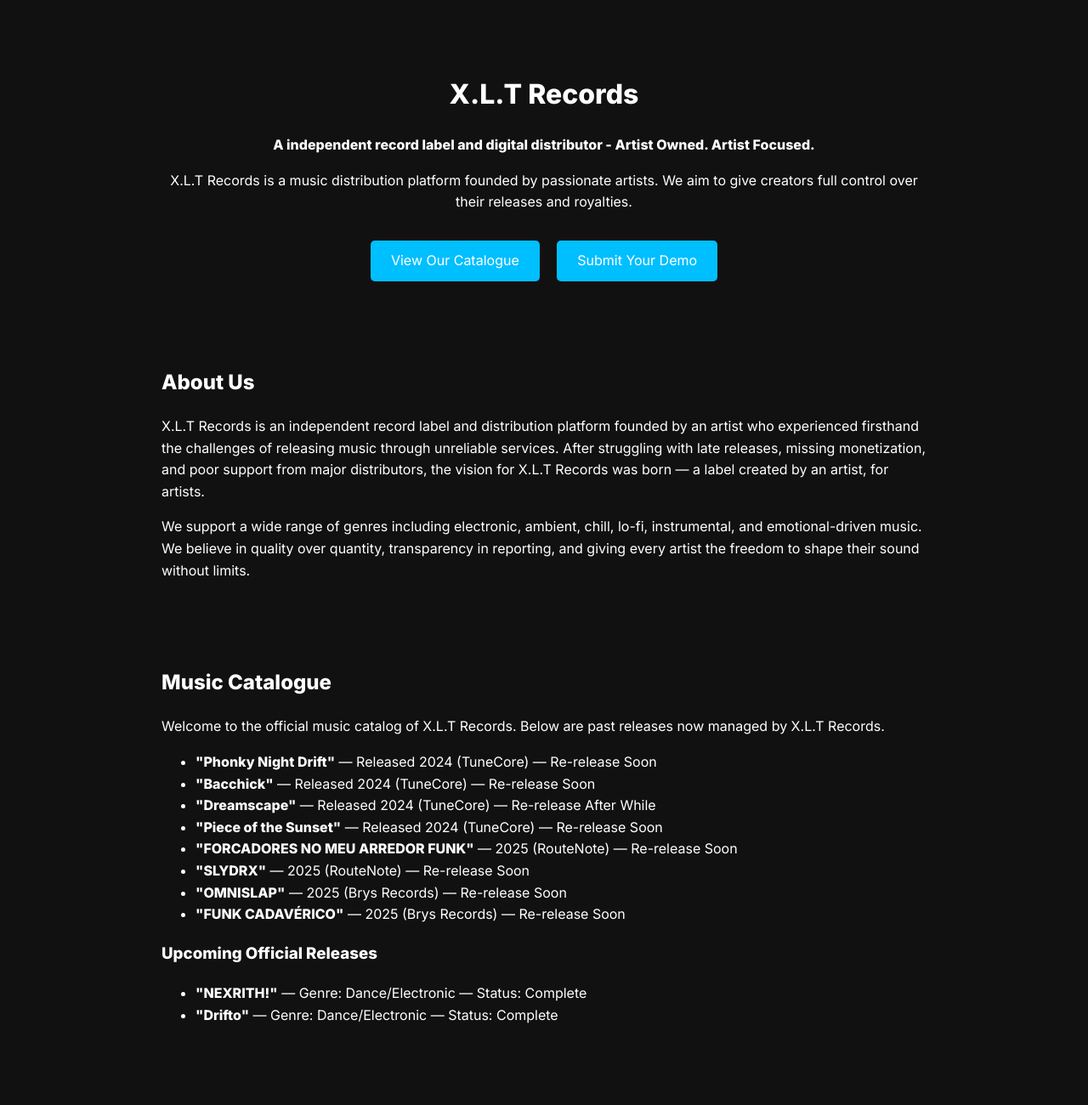
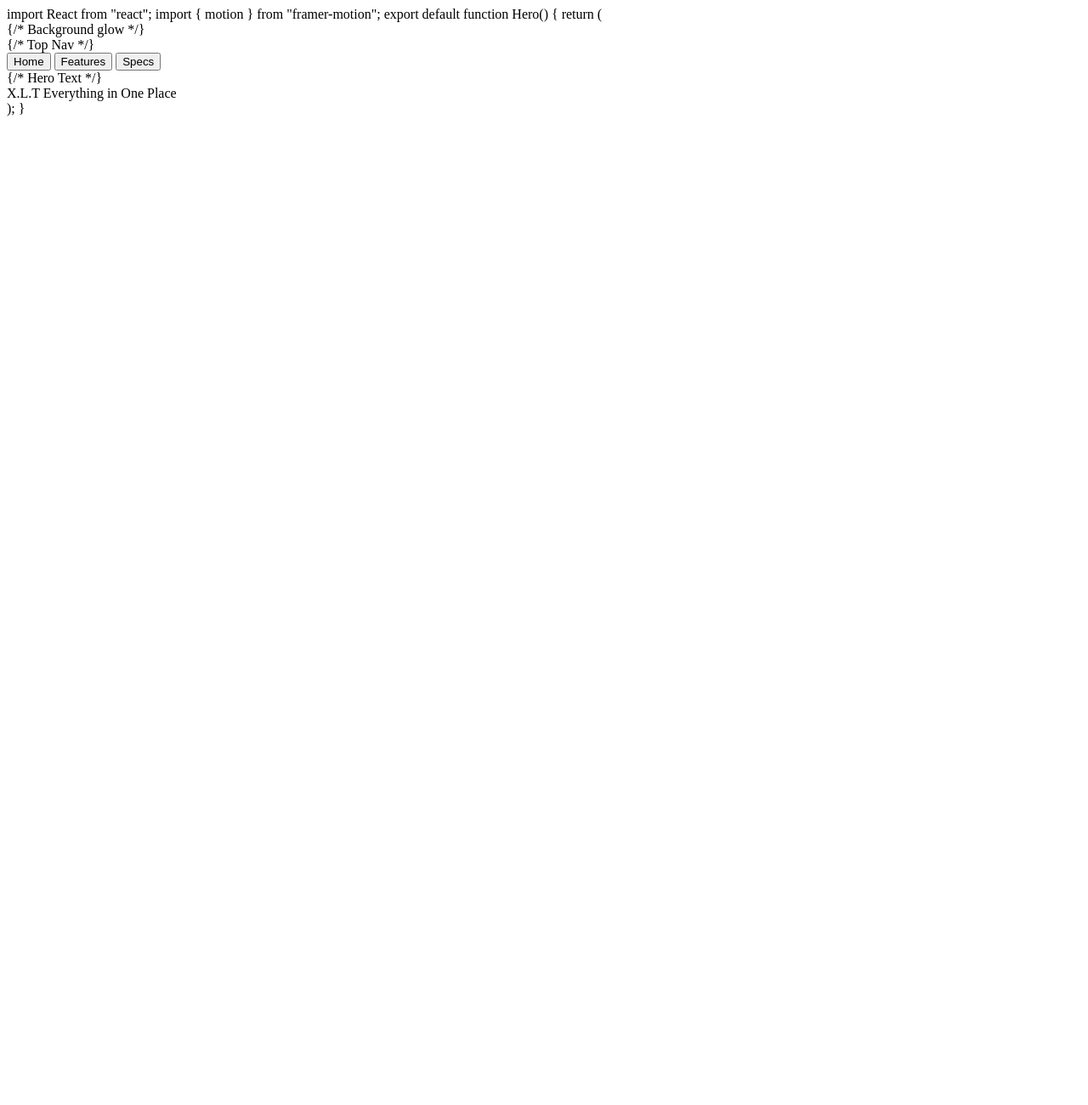
Before and after one commit to xltrecordslebal/X.L.T-Records-, a plain HTML site: page index.html in a window 1280 px wide. Shown: the top 1300 px of the page at 85% size. After the commit the page ends 800 px from the top, so only its background shows below. Drawn offline with Linux system fonts and the light colour scheme.

Commit message:
Update index.html

```diff
--- a/index.html
+++ b/index.html
@@ -1,145 +1,39 @@
-<!DOCTYPE html>
-<html lang="en">
+import React from "react";
+import { motion } from "framer-motion";
 
-<head>
-  <meta charset="UTF-8" />
-  <meta name="viewport" content="width=device-width, initial-scale=1.0" />
-  <title>X.L.T Records</title>
-  <link href="https://fonts.googleapis.com/css2?family=Inter:wght@400;600;800&display=swap" rel="stylesheet">
-  <style>
-    body {
-      margin: 0;
-      font-family: 'Inter', sans-serif;
-      background-color: #111;
-      color: #fff;
-      line-height: 1.6;
-    }
-    header, section {
-      padding: 2rem;
-      max-width: 900px;
-      margin: auto;
-    }
-    header {
-      text-align: center;
-      padding-top: 4rem;
-      animation: fadeIn 1.5s ease-in-out;
-    }
-    h1, h2, h3 {
-      font-weight: 800;
-    }
-    a {
-      color: #00BFFF;
-      text-decoration: none;
-    }
-    a:hover {
-      text-decoration: underline;
-    }
-    .btn {
-      display: inline-block;
-      background: #00BFFF;
-      color: #fff;
-      padding: 0.7rem 1.5rem;
-      border-radius: 5px;
-      margin: 1rem 0.5rem;
-      transition: background 0.3s;
-    }
-    .btn:hover {
-      background: #008ACF;
-    }
-    @keyframes fadeIn {
-      from { opacity: 0; transform: translateY(20px); }
-      to { opacity: 1; transform: translateY(0); }
-    }
-    footer {
-      text-align: center;
-      padding: 2rem;
-      font-size: 0.8rem;
-      color: #aaa;
-    }
-  </style>
-</head>
+export default function Hero() {
+  return (
+    <div className="relative w-full h-screen bg-black overflow-hidden flex items-center justify-center">
+      {/* Background glow */}
+      <div className="absolute inset-0 bg-gradient-radial from-indigo-500/30 via-blue-800/60 to-black opacity-80 blur-3xl animate-pulse" />
 
-<body>
-  <header>
-    <h1>X.L.T Records</h1>
-    <p><strong>A independent record label and digital distributor - Artist Owned. Artist Focused.</strong></p>
-    <p>X.L.T Records is a music distribution platform founded by passionate artists. We aim to give creators full control over their releases and royalties.</p>
-    <a href="#catalogue" class="btn">View Our Catalogue</a>
-    <a href="#demo" class="btn">Submit Your Demo</a>
-  </header>
+      {/* Top Nav */}
+      <div className="absolute top-5 left-1/2 transform -translate-x-1/2 flex space-x-6 z-10">
+        <button className="bg-white/10 hover:bg-white/20 text-white px-5 py-2 rounded-full text-sm font-medium backdrop-blur-md transition">Home</button>
+        <button className="bg-white/10 hover:bg-white/20 text-white px-5 py-2 rounded-full text-sm font-medium backdrop-blur-md transition">Features</button>
+        <button className="bg-white/10 hover:bg-white/20 text-white px-5 py-2 rounded-full text-sm font-medium backdrop-blur-md transition">Specs</button>
+      </div>
 
-  <section id="about">
-    <h2>About Us</h2>
-    <p>X.L.T Records is an independent record label and distribution platform founded by an artist who experienced firsthand the challenges of releasing music through unreliable services. After struggling with late releases, missing monetization, and poor support from major distributors, the vision for X.L.T Records was born — a label created by an artist, for artists.</p>
-    <p>We support a wide range of genres including electronic, ambient, chill, lo-fi, instrumental, and emotional-driven music. We believe in quality over quantity, transparency in reporting, and giving every artist the freedom to shape their sound without limits.</p>
-  </section>
-
-  <section id="catalogue">
-    <h2>Music Catalogue</h2>
-    <p>Welcome to the official music catalog of X.L.T Records. Below are past releases now managed by X.L.T Records.</p>
-    <ul>
-      <li><strong>"Phonky Night Drift"</strong> — Released 2024 (TuneCore) — Re-release Soon</li>
-      <li><strong>"Bacchick"</strong> — Released 2024 (TuneCore) — Re-release Soon</li>
-      <li><strong>"Dreamscape"</strong> — Released 2024 (TuneCore) — Re-release After While</li>
-      <li><strong>"Piece of the Sunset"</strong> — Released 2024 (TuneCore) — Re-release Soon</li>
-      <li><strong>"FORCADORES NO MEU ARREDOR FUNK"</strong> — 2025 (RouteNote) — Re-release Soon</li>
-      <li><strong>"SLYDRX"</strong> — 2025 (RouteNote) — Re-release Soon</li>
-      <li><strong>"OMNISLAP"</strong> — 2025 (Brys Records) — Re-release Soon</li>
-      <li><strong>"FUNK CADAVÉRICO"</strong> — 2025 (Brys Records) — Re-release Soon</li>
-    </ul>
-    <h3>Upcoming Official Releases</h3>
-    <ul>
-      <li><strong>"NEXRITH!"</strong> — Genre: Dance/Electronic — Status: Complete</li>
-      <li><strong>"Drifto"</strong> — Genre: Dance/Electronic — Status: Complete</li>
-    </ul>
-  </section>
-
-  <section id="artist">
-    <h2>Artist</h2>
-    <h3>Founder & Lead Artist</h3>
-    <p><strong>Nxyy / XALYTHAR / I AM BODO</strong></p>
-    <p>The mind behind X.L.T Records, this multi-project artist produces across genres — from chill Phonk as Nxyy, to experimental electronic as I AM BODO, and heavy funk beats as XALYTHAR.</p>
-    <blockquote>“X.L.T Records was built from the ground up — by an artist, for artists.”</blockquote>
-    <h3>Explore the Music</h3>
-    <ul>
-      <li>Nxyy – <a href="https://open.spotify.com/artist/0io80SxMW6efl49W5uqhSD">Spotify</a> | <a href="https://youtube.com/channel/UC8IsHCYREj77PZ9z781IhSw">YouTube</a></li>
-      <li>XALYTHAR – <a href="https://open.spotify.com/artist/1Q6joJMcsMqhkU0BiKMvEL">Spotify</a> | <a href="https://youtube.com/channel/UCLDXYLX8L3Am5KNScAEB9Dg">YouTube</a></li>
-      <li>I AM BODO – <a href="https://open.spotify.com/artist/2kpwDMhhdHDHBBJNffuW7Q">Spotify</a> | <a href="https://youtube.com/channel/UCfY4Oz92f1925QW0r8v9PQQ">YouTube</a></li>
-    </ul>
-  </section>
-
-  <section id="demo">
-    <h2>Submit Your Demo</h2>
-    <p>We’re open to hearing new, unique sounds that fit our vibe — chill, lo-fi, electronic, or experimental.</p>
-    <ul>
-      <li>Only submit private streaming links (SoundCloud, YouTube, Dropbox).</li>
-      <li>Do not send downloadable files or attachments.</li>
-      <li>Share a short message about you and your project.</li>
-      <li>Only submit unreleased or demo tracks.</li>
-    </ul>
-    <p>Email your demo: <strong>demosxltrecordslebal@gmail.com</strong></p>
-  </section>
-
-  <section id="contact">
-    <h2>Contact</h2>
-    <p><strong>General Inquiries:</strong> xltrecordslebal@gmail.com</p>
-    <p><strong>Demo Submissions:</strong> demosxltrecordslebal@gmail.com</p>
-    <p><strong>Licensing & Legal:</strong> xltrecordslebal@gmail.com</p>
-    <p><strong>Instagram:</strong> Coming Soon</p>
-  </section>
-
-  <section id="legal">
-    <h2>Legal & Copyright</h2>
-    <p><strong>Label Name:</strong> X.L.T Records</p>
-    <p><strong>Founder:</strong> Albard Basumata</p>
-    <p>All music, branding, and visual content on this site is created by or licensed to X.L.T Records, or owned by the original artist(s) under agreement.</p>
-    <p>By sending a demo, you confirm you're the legal rightsholder and authorize X.L.T Records to review it. No rights are transferred unless both parties enter a signed agreement.</p>
-    <p>“X.L.T Records” is a trademark. Do not use it for marketing or reposting without permission.</p>
-  </section>
-
-  <footer>
-    <p>&copy; 2025 X.L.T Records. All rights reserved.</p>
-  </footer>
-</body>
-
-</html>
+      {/* Hero Text */}
+      <div className="relative z-10 text-center">
+        <motion.h1
+          initial={{ opacity: 0, scale: 0.95 }}
+          animate={{ opacity: 1, scale: 1 }}
+          transition={{ duration: 1, ease: "easeOut" }}
+          className="text-white text-6xl md:text-8xl font-extrabold tracking-widest mb-4"
+          style={{ fontFamily: 'Orbitron, sans-serif' }}
+        >
+          X.L.T
+        </motion.h1>
+        <motion.p
+          initial={{ opacity: 0, y: 20 }}
+          animate={{ opacity: 1, y: 0 }}
+          transition={{ delay: 0.5, duration: 1 }}
+          className="text-white text-lg md:text-xl tracking-wide"
+        >
+          Everything in One Place
+        </motion.p>
+      </div>
+    </div>
+  );
+}
```
